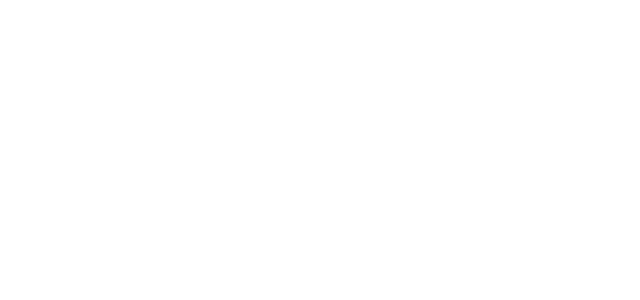
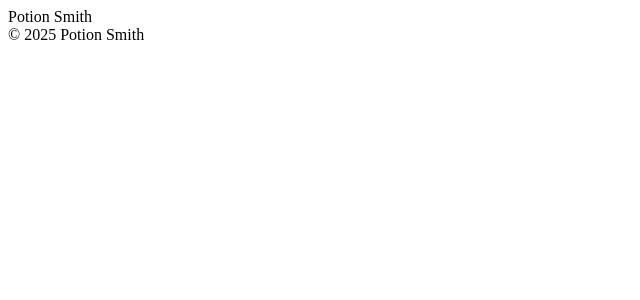
Before and after one commit to PuiSlate/unit-1-project-Poonnang-S, a React (Vite) app in the folder potion-smith/: page /subscribe in a window 1280 px wide. Shown: the top 300 px of the page, without its empty margins (0-640 px from the left). Built offline with nearby package versions, Linux system fonts and the light colour scheme.

Commit message:
added layout components

```diff
--- a/potion-smith/src/App.jsx
+++ b/potion-smith/src/App.jsx
@@ -1,4 +1,6 @@
 import { useState } from 'react'
+import Header from './components/Header'
+import Footer from './components/Footer'
 
 
 function App() {
@@ -6,7 +8,8 @@
 
   return (
     <>
-
+      <Header />
+      <Footer />
     </>
   )
 }
--- /dev/null
+++ b/potion-smith/src/components/Footer.jsx
@@ -0,0 +1,12 @@
+
+const Footer = () => {
+    let thisYear = new Date().getFullYear();
+
+    return (
+        <footer>
+            <div>&copy; {thisYear} Potion Smith</div>
+        </footer>
+    )
+}
+
+export default Footer;
--- /dev/null
+++ b/potion-smith/src/components/Header.jsx
@@ -0,0 +1,12 @@
+
+const Header = () => {
+    return (
+        <header>
+            <div>
+                Potion Smith
+            </div>
+        </header>
+    )
+}
+
+export default Header;
```
Also changed, not shown: potion-smith/src/components/NavBar.jsx (added, +32 -0 lines), potion-smith/src/components/HomePage.jsx (added).
